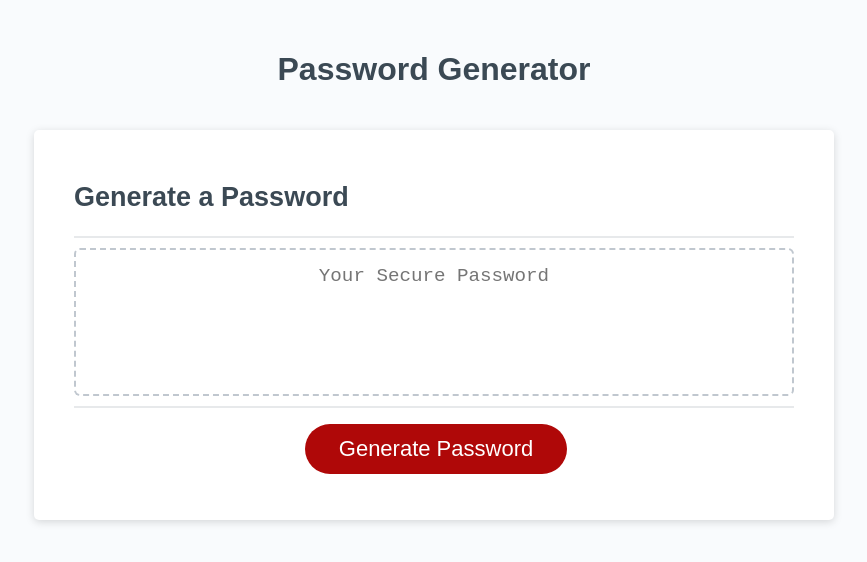
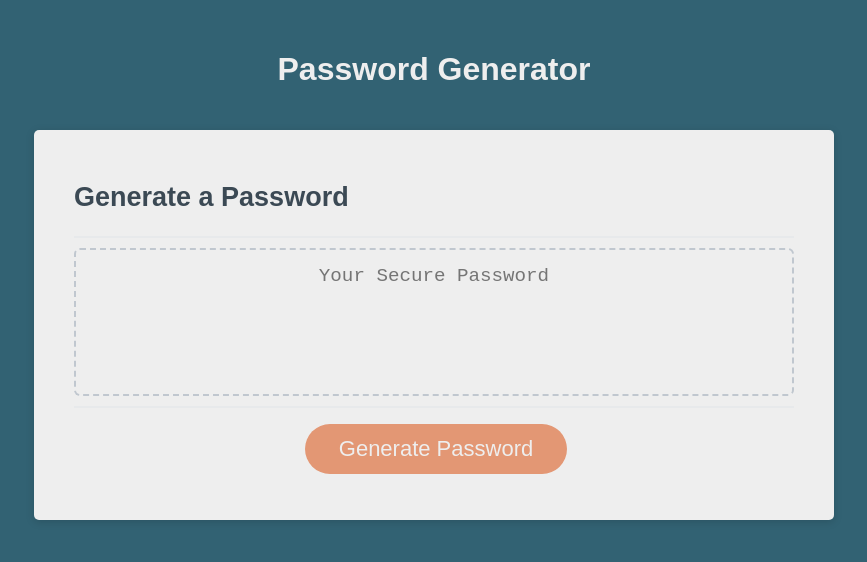
Before and after one commit to lgenzone/password-generator, a plain HTML site: page index.html in a window 1280 px wide. Shown: the whole page, without its empty margins (206-1073 px from the left). Drawn offline with Linux system fonts and the light colour scheme.

Commit message:
Update style.css

```diff
--- a/style.css
+++ b/style.css
@@ -14,7 +14,7 @@ body,
 
 body {
   font-family: sans-serif;
-  background-color: #f9fbfd;
+  background-color: #326273;
 }
 
 .wrapper {
@@ -27,11 +27,12 @@ header {
   text-align: center;
   padding: 20px;
   padding-top: 0px;
-  color: hsl(206, 17%, 28%);
+  background-color: #326273;
+  color: #EEEEEE;
 }
 
 .card {
-  background-color: hsl(0, 0%, 100%);
+  background-color: #EEEEEE;
   border-radius: 5px;
   border-width: 1px;
   box-shadow: rgba(0, 0, 0, 0.15) 0px 2px 8px 0px;
@@ -74,11 +75,11 @@ header {
 
 .btn {
   border: none;
-  background-color: hsl(360, 91%, 36%);
+  background-color: #E39774;
   border-radius: 25px;
   box-shadow: rgba(0, 0, 0, 0.1) 0px 1px 6px 0px rgba(0, 0, 0, 0.2) 0px 1px 1px
     0px;
-  color: hsl(0, 0%, 100%);
+  color: #EEEEEE;
   display: inline-block;
   font-size: 22px;
   line-height: 22px;
@@ -98,6 +99,7 @@ button[disabled] {
 }
 
 #password {
+  background-color: #EEEEEE;
   -webkit-appearance: none;
   -moz-appearance: none;
   appearance: none;
```
